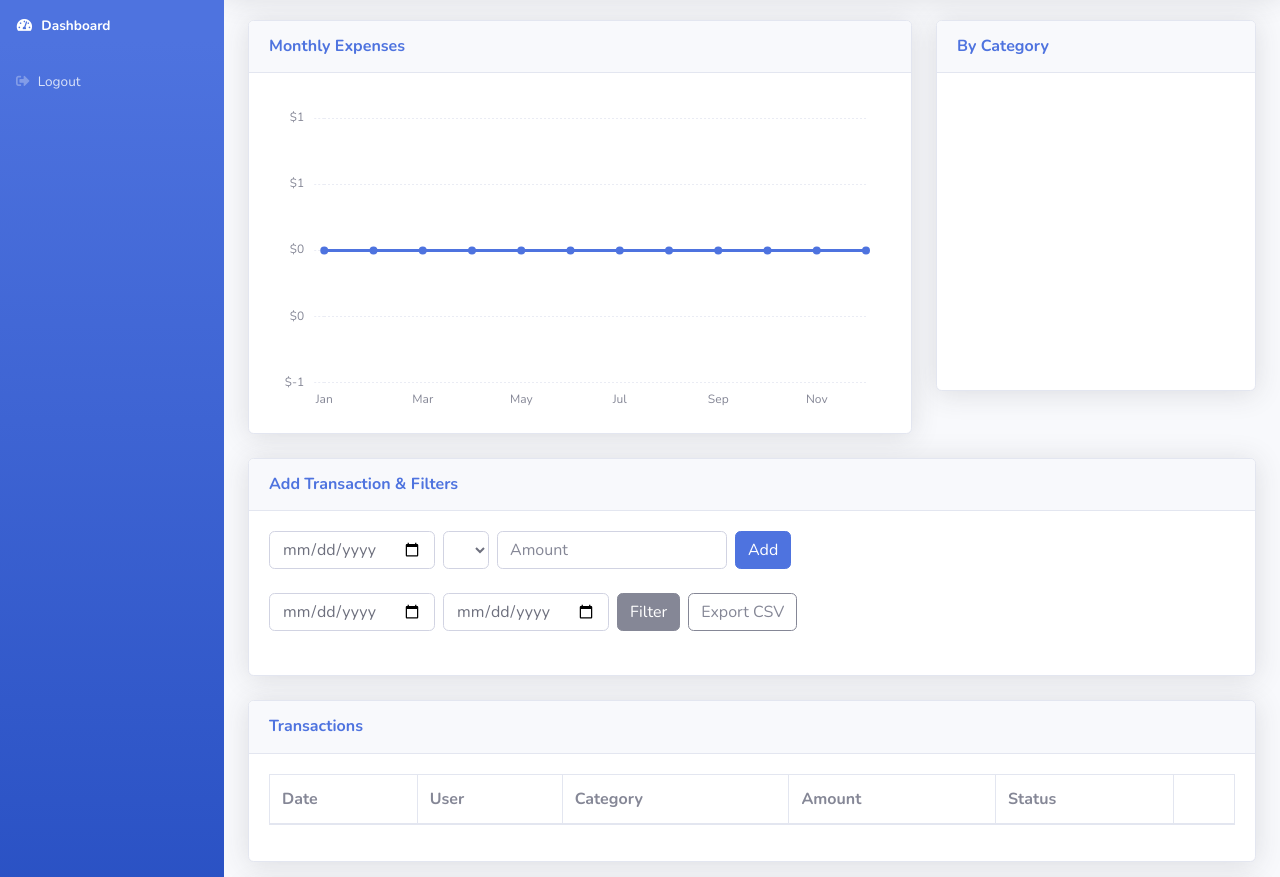
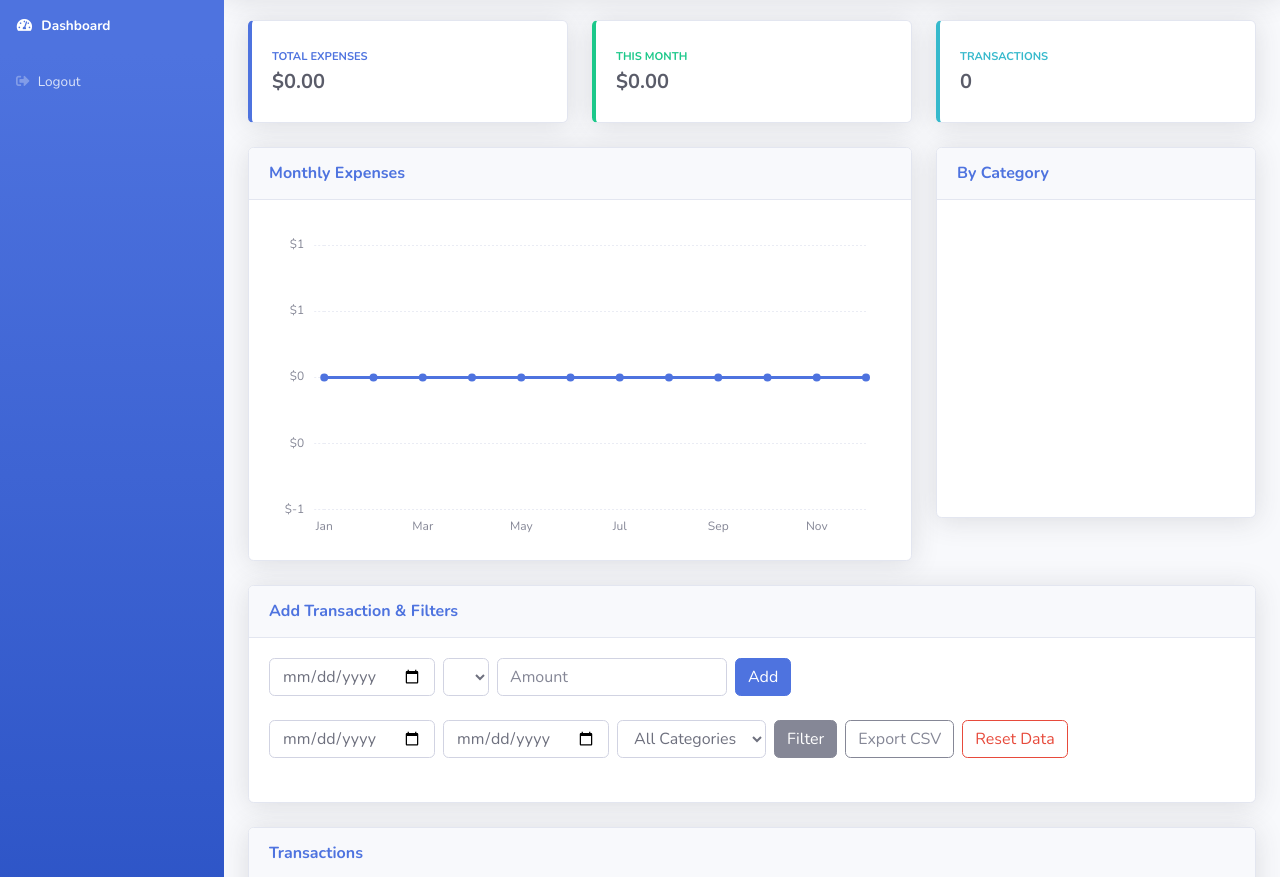
Before and after one commit to JoseModi97/ExpenseTracker, a website with bundled scripts: page index.html in a window 1280 px wide. Shown: the part 74-951 px from the top of the page. Built offline with nearby package versions, Linux system fonts and the light colour scheme; sample sign-in values are in the browser's storage.

Commit message:
Add summary cards and filtering features

```diff
--- a/index.html
+++ b/index.html
@@ -43,6 +43,32 @@
                     </ul>
                 </nav>
                 <div class="container-fluid">
+                    <div class="row mb-4">
+                        <div class="col-md-4">
+                            <div class="card border-left-primary shadow h-100 py-2">
+                                <div class="card-body">
+                                    <div class="text-xs font-weight-bold text-primary text-uppercase mb-1">Total Expenses</div>
+                                    <div class="h5 mb-0 font-weight-bold text-gray-800" id="totalExpenses">$0</div>
+                                </div>
+                            </div>
+                        </div>
+                        <div class="col-md-4">
+                            <div class="card border-left-success shadow h-100 py-2">
+                                <div class="card-body">
+                                    <div class="text-xs font-weight-bold text-success text-uppercase mb-1">This Month</div>
+                                    <div class="h5 mb-0 font-weight-bold text-gray-800" id="monthExpenses">$0</div>
+                                </div>
+                            </div>
+                        </div>
+                        <div class="col-md-4">
+                            <div class="card border-left-info shadow h-100 py-2">
+                                <div class="card-body">
+                                    <div class="text-xs font-weight-bold text-info text-uppercase mb-1">Transactions</div>
+                                    <div class="h5 mb-0 font-weight-bold text-gray-800" id="transactionCount">0</div>
+                                </div>
+                            </div>
+                        </div>
+                    </div>
                     <div class="row">
                         <div class="col-xl-8 col-lg-7">
                             <div class="card shadow mb-4">
@@ -83,8 +109,10 @@
                             <div class="form-inline mb-3">
                                 <input type="date" class="form-control mr-sm-2 mb-2" id="filterStart">
                                 <input type="date" class="form-control mr-sm-2 mb-2" id="filterEnd">
+                                <select id="filterCategory" class="form-control mr-sm-2 mb-2"></select>
                                 <button type="button" class="btn btn-secondary mb-2" id="applyFilter">Filter</button>
                                 <button type="button" class="btn btn-outline-secondary mb-2 ml-sm-2" id="exportCsv">Export CSV</button>
+                                <button type="button" class="btn btn-outline-danger mb-2 ml-sm-2" id="resetData">Reset Data</button>
                             </div>
                         </div>
                     </div>
--- a/js/app.js
+++ b/js/app.js
@@ -17,13 +17,19 @@ function saveData() {
 
 function renderCategoryOptions() {
   var select = document.getElementById('transCategory');
-  if (!select) return;
-  select.innerHTML = '';
+  var filterSelect = document.getElementById('filterCategory');
+  if (select) {
+    select.innerHTML = '';
+  }
+  if (filterSelect) {
+    filterSelect.innerHTML = '<option value="">All Categories</option>';
+  }
   categories.filter(function(c){return c.orgId === currentUser.orgId;}).forEach(function (c) {
     var opt = document.createElement('option');
     opt.value = c.id;
     opt.textContent = c.name;
-    select.appendChild(opt);
+    if (select) select.appendChild(opt.cloneNode(true));
+    if (filterSelect) filterSelect.appendChild(opt);
   });
 }
 
@@ -138,18 +144,34 @@ function deleteCategory(id) {
 function applyFilters() {
   var startVal = document.getElementById('filterStart').value;
   var endVal = document.getElementById('filterEnd').value;
+  var catVal = document.getElementById('filterCategory').value;
   var start = startVal ? new Date(startVal) : null;
   var end = endVal ? new Date(endVal) : null;
+  var cat = catVal ? parseInt(catVal) : null;
   var filtered = transactions.filter(function (t) {
     if (t.orgId !== currentUser.orgId) return false;
     var tDate = new Date(t.date);
     if (start && tDate < start) return false;
     if (end && tDate > end) return false;
+    if (cat && t.category !== cat) return false;
     return true;
   });
   renderTransactions(filtered);
   renderAreaChart(filtered);
   renderPieChart(filtered);
+  updateSummary(filtered);
+}
+
+function updateSummary(data) {
+  data = data || transactions.filter(function(t){return t.orgId === currentUser.orgId;});
+  var total = data.reduce(function(s, t){return s + t.amount;}, 0);
+  var now = new Date();
+  var monthKey = now.toISOString().slice(0,7);
+  var monthTotal = data.filter(function(t){return t.date.slice(0,7) === monthKey;})
+    .reduce(function(s, t){return s + t.amount;}, 0);
+  document.getElementById('totalExpenses').textContent = '$' + total.toFixed(2);
+  document.getElementById('monthExpenses').textContent = '$' + monthTotal.toFixed(2);
+  document.getElementById('transactionCount').textContent = data.length;
 }
 
 function checkBudgets(date, categoryId) {
@@ -185,6 +207,17 @@ function exportCsv() {
   document.body.removeChild(link);
 }
 
+function resetData() {
+  localStorage.removeItem('transactions');
+  localStorage.removeItem('categories');
+  loadDemoData().then(function(){
+    initData();
+    renderCategoryOptions();
+    renderCategories();
+    applyFilters();
+  });
+}
+
 document.addEventListener('DOMContentLoaded', function () {
   loadDemoData().then(function(){
     initData();
@@ -216,5 +249,9 @@ document.addEventListener('DOMContentLoaded', function () {
 
     document.getElementById('applyFilter').addEventListener('click', applyFilters);
     document.getElementById('exportCsv').addEventListener('click', exportCsv);
+    var resetBtn = document.getElementById('resetData');
+    if (resetBtn) {
+      resetBtn.addEventListener('click', resetData);
+    }
   });
 });
```
